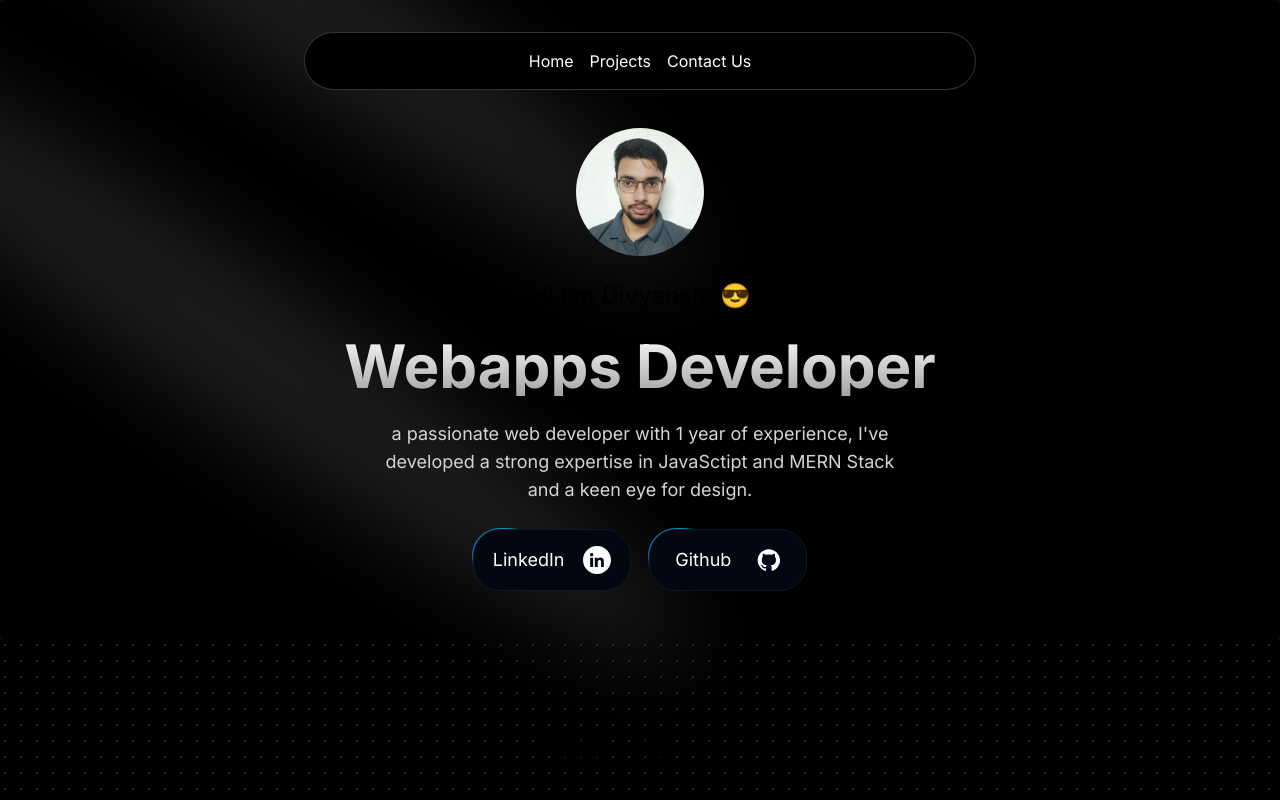
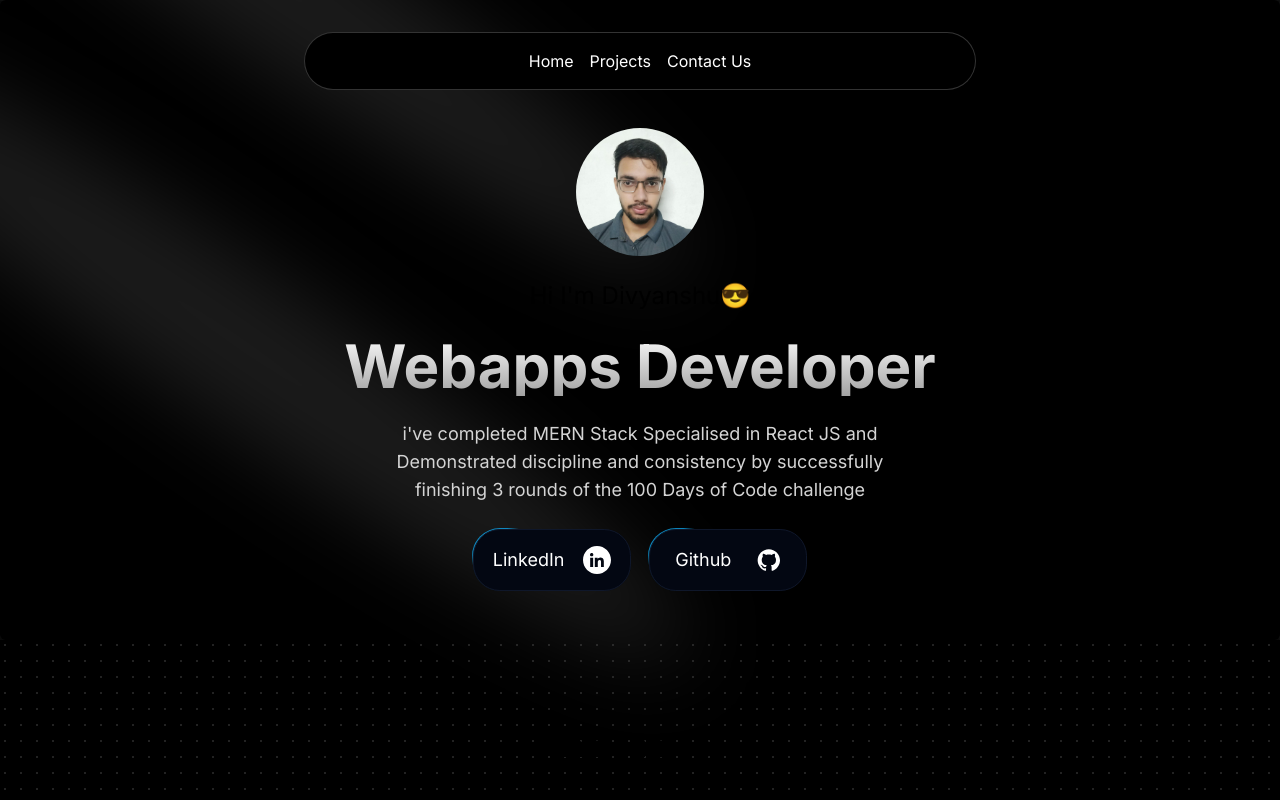
Before and after one commit to sahu-divyanshu/portfoliowebsite, a Next.js app: page / in a window 1280 px wide. Shown: the top 800 px of the page. Built offline with nearby package versions, Linux system fonts and the light colour scheme.

Commit message:
message change

```diff
--- a/src/components/HeroSection.tsx
+++ b/src/components/HeroSection.tsx
@@ -25,7 +25,7 @@ export default function HeroSection() {
 
         <h1 className='text-2xl md:my-6 my-2'>Hi I&apos;m Divyanshu😎</h1>
         <h1 className=' md:my-6 my-2 text-3xl md:text-6xl font-bold bg-clip-text text-transparent bg-gradient-to-b from-neutral-50 to-neutral-400'> Webapps Developer</h1>
-        <p className='md:mt-4 font-normal text-base md:text-lg text-neutral-300 max-w-lg mx-auto'>a passionate web developer with 1 year of experience, I&apos;ve developed a strong expertise in JavaSctipt and MERN Stack and a keen eye for design.</p>
+        <p className='md:mt-4 font-normal text-base md:text-lg text-neutral-300 max-w-lg mx-auto'>i&apos;ve completed MERN Stack Specialised in React JS and Demonstrated discipline and consistency by successfully finishing 3 rounds of the 100 Days of Code challenge</p>
         <div className="md:mt-6 mt-4 justify-center flex flex-wrap space-x-4">
             <Link href={'https://www.linkedin.com/in/divyanshu-sahu-820467245/'}>
                 <Button borderRadius='1.75rem' className="bg-gray-950 text-white border-slate-900 flex justify-evenly">
```
